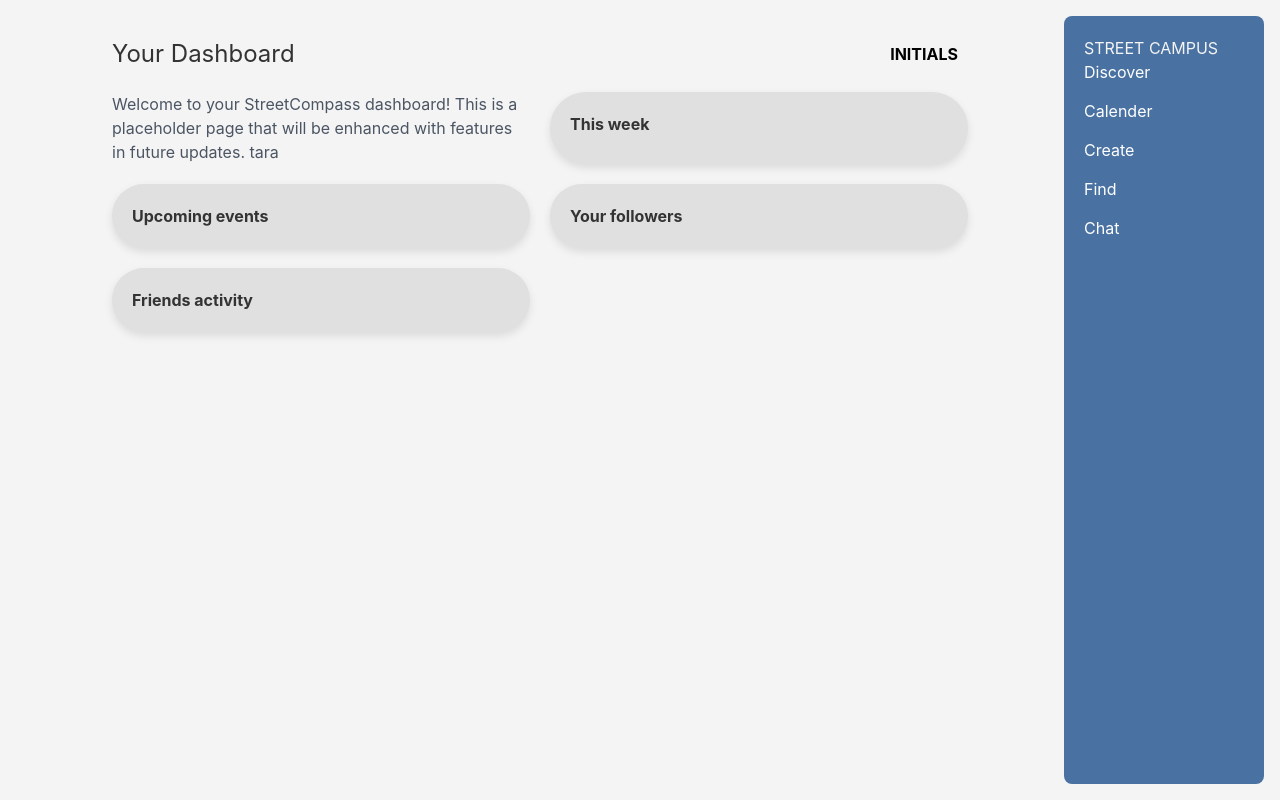
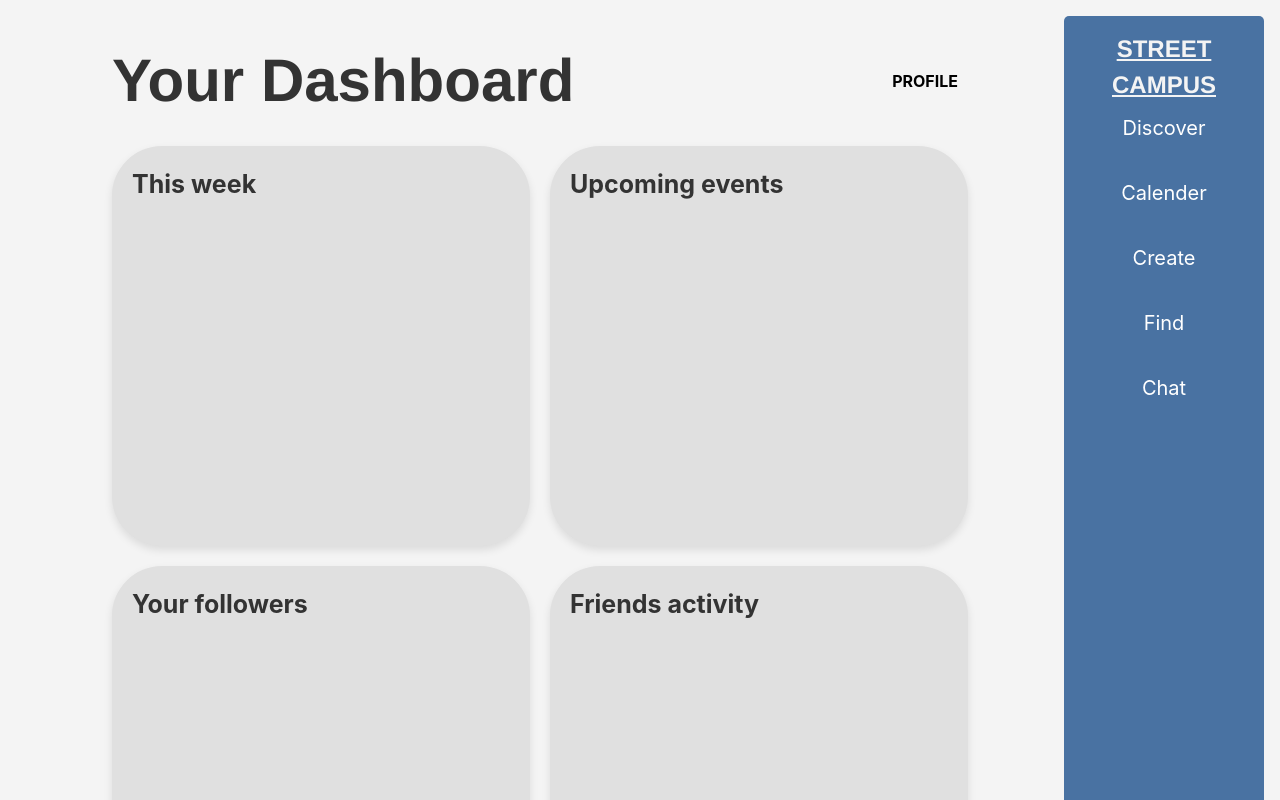
Before and after one commit to revaporated/streetcompass, a React (Create React App) app: page /dashboard in a window 1280 px wide. Shown: the top 800 px of the page. Built offline with nearby package versions, Linux system fonts and the light colour scheme; no server answers.

Commit message:
updated dsashboard

```diff
--- a/src/components/Dashboard/Dashboard.js
+++ b/src/components/Dashboard/Dashboard.js
@@ -9,14 +9,10 @@ function Dashboard() {
         <h1 className="dash">
           Your Dashboard
         </h1>
-        <div class="profile"><span>INITIALS</span><div class="avater"></div></div>
+        <div class="profile"><span>PROFILE</span><div class="avater"></div></div>
 
         </header>
         <div className="bg-white rounded-lg shadow-lg p-6" id="body_right" class="grid" >
-          <p className="text-gray-600">
-            Welcome to your StreetCompass dashboard! This is a placeholder page that will
-            be enhanced with features in future updates. tara
-          </p>
           <div class= "card"> This week</div>
           <div class= "card"> Upcoming events</div>
           <div class= "card"> Your followers</div>
@@ -27,7 +23,7 @@ function Dashboard() {
 
 
       <div id="body_left">
-        <h2> STREET CAMPUS</h2>
+        <h2 class='street'> STREET CAMPUS</h2>
         <ul class="menue">
           <li><a href="#" class="row"> Discover </a></li>
           <li><a href="#" class="row"> Calender </a></li>
@@ -39,6 +35,9 @@ function Dashboard() {
 
         </ul>
       </div>
+      <div class="footer">
+
+      </div>
     </div>
   );
 }
--- a/src/components/Dashboard/dashboard.css
+++ b/src/components/Dashboard/dashboard.css
@@ -4,7 +4,16 @@
     box-sizing: border-box
 }
 .dash{
-    font-family: ;
+    font-family:'Franklin Gothic Medium', 'Arial Narrow', Arial, sans-serif ;
+    font-weight: bold;
+    font-size: 60px ;
+    text-decoration: solid;
+}
+.street{
+    font-family:'Franklin Gothic Medium', 'Arial Narrow', Arial, sans-serif ;
+    font-weight: bold;
+    font-size: 24px ;
+    text-decoration: solid underline;
 }
 .body-container{
     display:flex;
@@ -18,8 +27,9 @@
 
     background-color:rgb(73, 114, 162);
     color:#f4f4f4;
-    padding:20px;
-    border-radius: 8px;
+    padding:15px;
+    border-radius: 5px;
+    text-align: center;
 }
 
 #body_left .menue{
@@ -33,11 +43,14 @@
 #body_left .menue li a{
     color:white;
     text-decoration: none;
-    font-size: 16px;
+    font-size: 20px;
+    line-height: 50px;
+    text-align: center;
 }
 
 #body_left .menue li a:hover{
-    text-decoration: underline;
+    color: rgb(133, 77, 77);
+
 }
 
 .max-w-4xl {
@@ -83,9 +96,11 @@ header {
   }
 
   .card {
+    font-size: 25px;
     background-color: #e0e0e0;
     padding: 20px;
     border-radius: 50px;
+    height: 400px;
     box-shadow: 0 4px 8px rgba(0, 0, 0, 0.1);
     font-weight: bold;
     color: #333;
```
